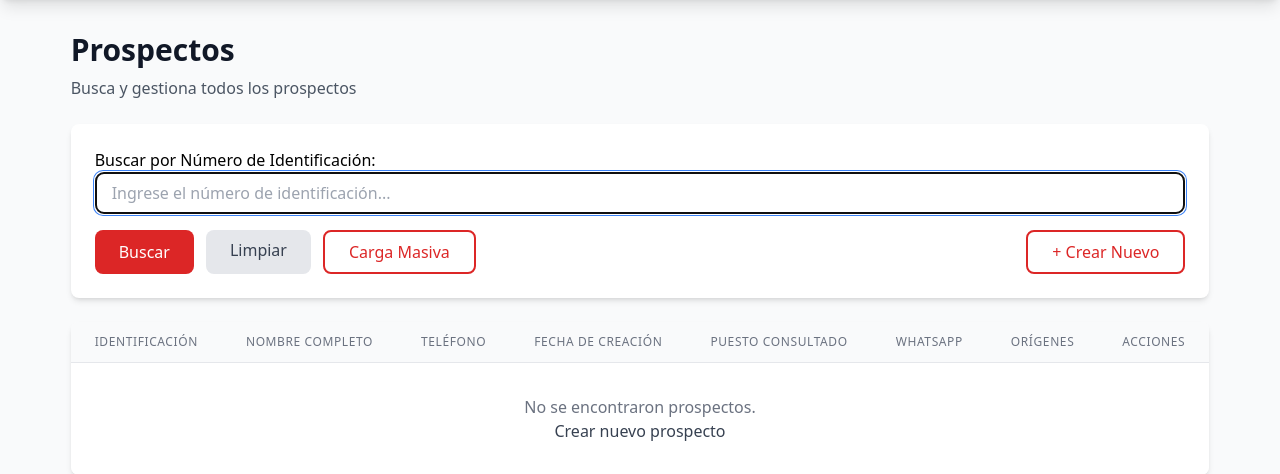
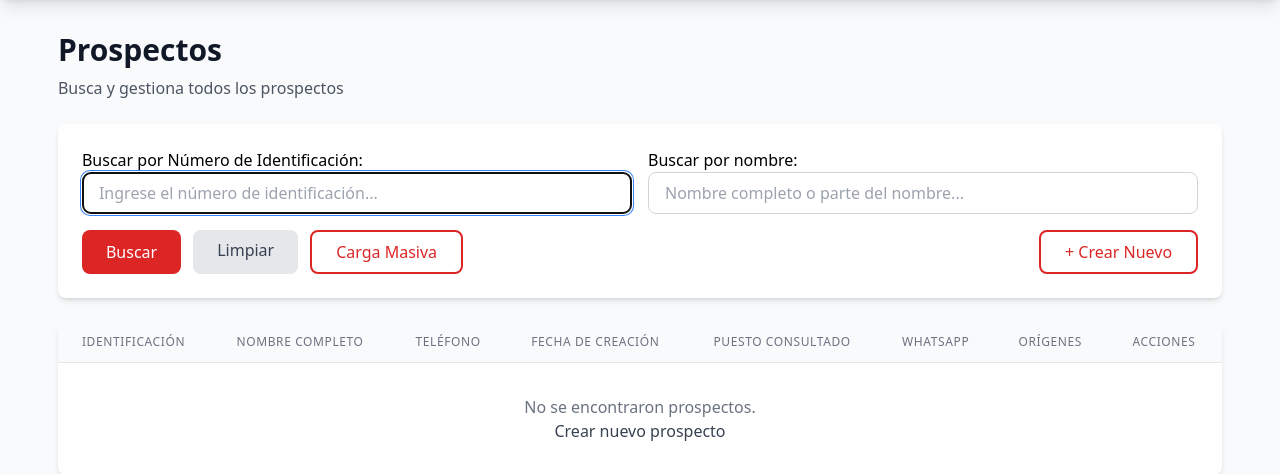
Before and after one commit to Deikore/soynadia, a Django app: page /prospects/ in a window 1280 px wide. Shown: the part 64-538 px from the top of the page. Run offline with Django 5.2, Linux system fonts and the light colour scheme; the visitor is signed in with stand-in values (Sample User, id 1); data that the repository does not hold is empty; parts of the project's set-up code (start-up, migrations or seed data) failed here and were passed over; some libraries are stand-ins or nearby versions.

Commit message:
Implement pagination in chat and prospect lists. Update chat view to support pagination and modify templates to display page navigation. Enhance prospect search form to include full name filtering, improving user experience and search capabilities.

```diff
--- a/templates/voters/prospect_list.html
+++ b/templates/voters/prospect_list.html
@@ -12,9 +12,15 @@
     <!-- Search Form -->
     <div class="bg-white rounded-lg shadow-md p-4 md:p-6 mb-6">
         <form method="get" class="space-y-4">
-            <div>
-                {{ search_form.identification_number.label_tag }}
-                {{ search_form.identification_number }}
+            <div class="grid grid-cols-1 md:grid-cols-2 gap-4">
+                <div>
+                    {{ search_form.identification_number.label_tag }}
+                    {{ search_form.identification_number }}
+                </div>
+                <div>
+                    {{ search_form.full_name.label_tag }}
+                    {{ search_form.full_name }}
+                </div>
             </div>
             <div class="flex flex-col sm:flex-row gap-3">
                 <button type="submit" class="bg-red-600 hover:bg-red-700 text-white px-6 py-2 rounded-lg font-medium transition-colors w-full sm:w-auto">
@@ -277,12 +283,12 @@
         <div class="bg-white px-4 py-3 flex items-center justify-between border-t border-gray-200 sm:px-6">
             <div class="flex-1 flex justify-between sm:hidden">
                 {% if page_obj.has_previous %}
-                <a href="?page={{ page_obj.previous_page_number }}" class="relative inline-flex items-center px-4 py-2 border border-gray-300 text-sm font-medium rounded-md text-gray-700 bg-white hover:bg-gray-50">
+                <a href="?{% if query_string %}{{ query_string }}&{% endif %}page={{ page_obj.previous_page_number }}" class="relative inline-flex items-center px-4 py-2 border border-gray-300 text-sm font-medium rounded-md text-gray-700 bg-white hover:bg-gray-50">
                     Anterior
                 </a>
                 {% endif %}
                 {% if page_obj.has_next %}
-                <a href="?page={{ page_obj.next_page_number }}" class="ml-3 relative inline-flex items-center px-4 py-2 border border-gray-300 text-sm font-medium rounded-md text-gray-700 bg-white hover:bg-gray-50">
+                <a href="?{% if query_string %}{{ query_string }}&{% endif %}page={{ page_obj.next_page_number }}" class="ml-3 relative inline-flex items-center px-4 py-2 border border-gray-300 text-sm font-medium rounded-md text-gray-700 bg-white hover:bg-gray-50">
                     Siguiente
                 </a>
                 {% endif %}
@@ -298,7 +304,7 @@
                 <div>
                     <nav class="relative z-0 inline-flex rounded-md shadow-sm -space-x-px" aria-label="Pagination">
                         {% if page_obj.has_previous %}
-                        <a href="?page={{ page_obj.previous_page_number }}" class="relative inline-flex items-center px-2 py-2 rounded-l-md border border-gray-300 bg-white text-sm font-medium text-gray-500 hover:bg-gray-50">
+                        <a href="?{% if query_string %}{{ query_string }}&{% endif %}page={{ page_obj.previous_page_number }}" class="relative inline-flex items-center px-2 py-2 rounded-l-md border border-gray-300 bg-white text-sm font-medium text-gray-500 hover:bg-gray-50">
                             Anterior
                         </a>
                         {% endif %}
@@ -308,7 +314,7 @@
                         </span>
 
                         {% if page_obj.has_next %}
-                        <a href="?page={{ page_obj.next_page_number }}" class="relative inline-flex items-center px-2 py-2 rounded-r-md border border-gray-300 bg-white text-sm font-medium text-gray-500 hover:bg-gray-50">
+                        <a href="?{% if query_string %}{{ query_string }}&{% endif %}page={{ page_obj.next_page_number }}" class="relative inline-flex items-center px-2 py-2 rounded-r-md border border-gray-300 bg-white text-sm font-medium text-gray-500 hover:bg-gray-50">
                             Siguiente
                         </a>
                         {% endif %}
--- a/voters/forms.py
+++ b/voters/forms.py
@@ -79,7 +79,7 @@ class ProspectForm(forms.ModelForm):
 
 class ProspectSearchForm(forms.Form):
     """
-    Formulario para buscar prospectos por número de identificación.
+    Formulario para buscar prospectos por número de identificación y/o nombre.
     """
     identification_number = forms.CharField(
         label=_('Buscar por Número de Identificación'),
@@ -88,6 +88,14 @@ class ProspectSearchForm(forms.Form):
             'class': 'w-full px-4 py-2 border border-gray-300 rounded-lg focus:ring-2 focus:ring-blue-500 focus:border-transparent',
             'placeholder': 'Ingrese el número de identificación...',
             'autofocus': True
+        })
+    )
+    full_name = forms.CharField(
+        label=_('Buscar por nombre'),
+        required=False,
+        widget=forms.TextInput(attrs={
+            'class': 'w-full px-4 py-2 border border-gray-300 rounded-lg focus:ring-2 focus:ring-blue-500 focus:border-transparent',
+            'placeholder': _('Nombre completo o parte del nombre...'),
         })
     )
 
--- a/voters/views.py
+++ b/voters/views.py
@@ -68,15 +68,24 @@ def prospect_list(request):
     # Filtrar por búsqueda si se proporciona
     if search_form.is_valid():
         identification_number = search_form.cleaned_data.get('identification_number')
+        full_name = (search_form.cleaned_data.get('full_name') or '').strip()
         if identification_number:
             prospects = prospects.filter(
                 Q(identification_number__icontains=identification_number)
             )
+        if full_name:
+            prospects = prospects.filter(full_name__icontains=full_name)
 
     # Paginación
     paginator = Paginator(prospects, 10)
     page_number = request.GET.get('page')
     page_obj = paginator.get_page(page_number)
+
+    # Query string sin 'page' para enlaces de paginación
+    get_copy = request.GET.copy()
+    if 'page' in get_copy:
+        get_copy.pop('page')
+    query_string = get_copy.urlencode()
 
     # Verificar si el usuario puede eliminar prospectos
     can_delete = (
@@ -98,6 +107,7 @@ def prospect_list(request):
         'prospects': page_obj,
         'can_delete_prospects': can_delete,
         'can_edit_prospects': can_edit,
+        'query_string': query_string,
     }
     return render(request, 'voters/prospect_list.html', context)
 
```
Also changed, not shown: templates/voters/chat_list.html (+19 -0 lines), voters/chat_views.py (+8 -2 lines).
